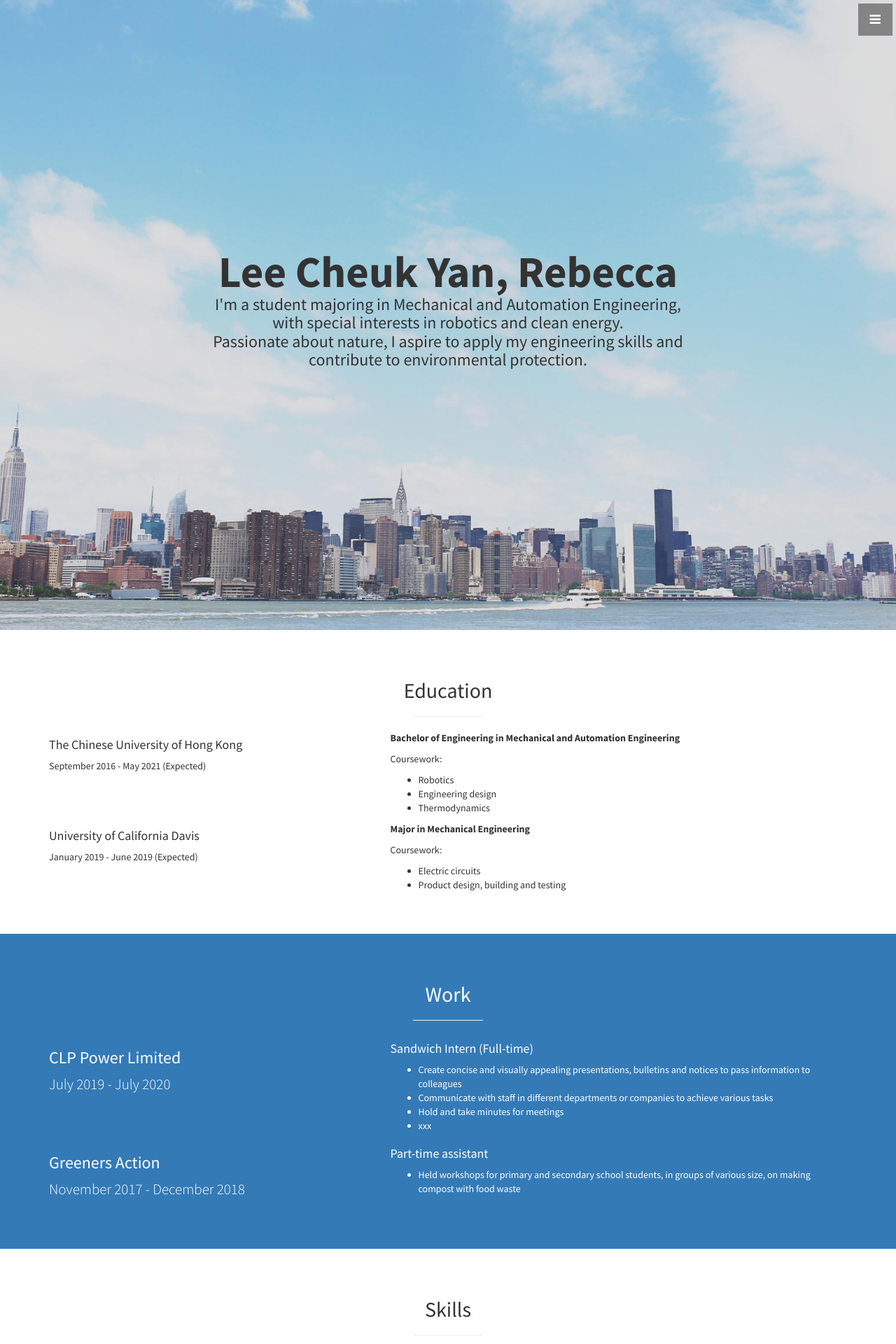
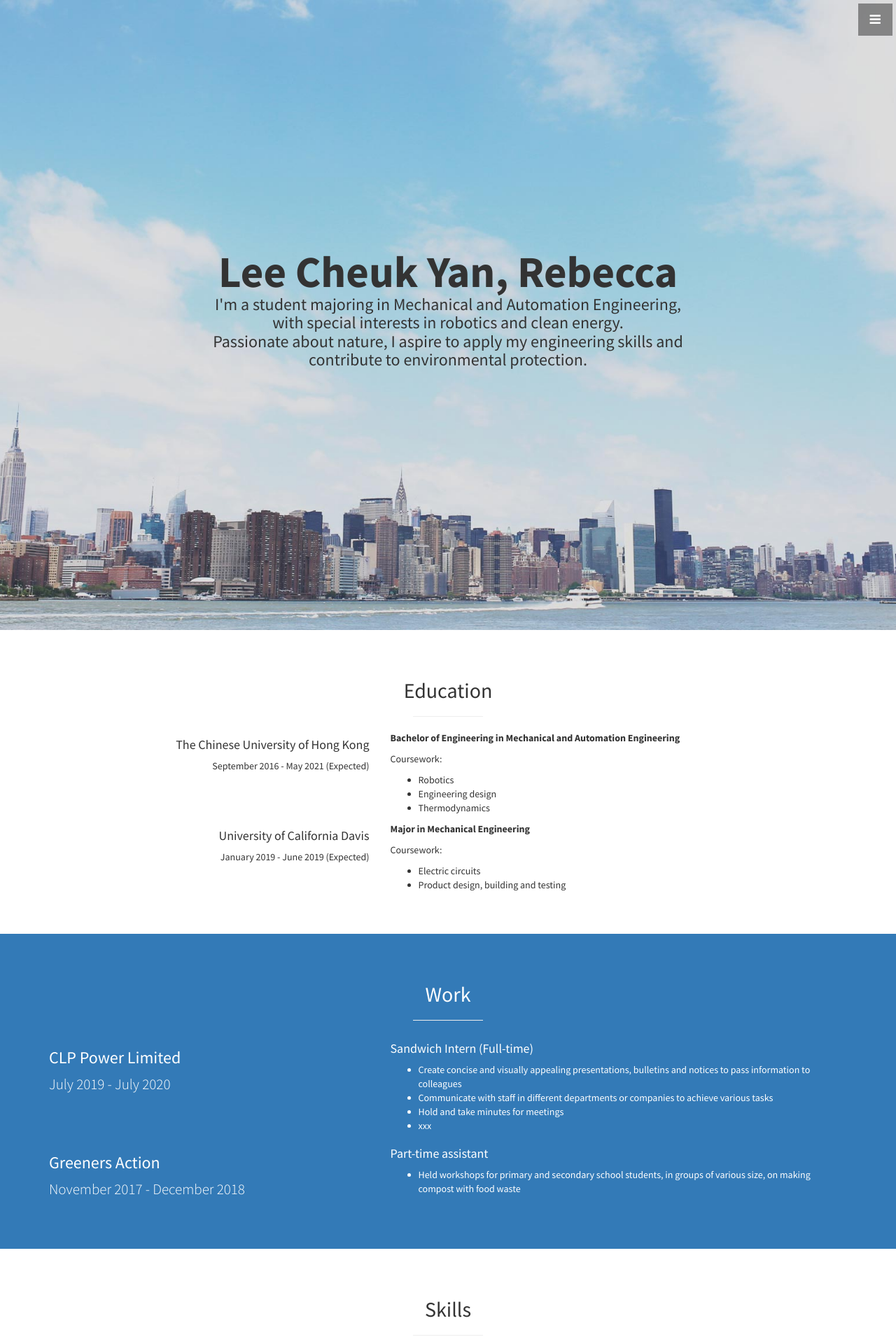
Before and after one commit to leelacceber/stylish-portfolio-jekyll-master, a Jekyll site: the page built from index.html, in a window 1280 px wide. Shown: the top 1920 px of the page at 70% size. Built offline with Jekyll 4.4.1, drawn with Linux system fonts in a browser that asks for light colours.

Commit message:
Update education.html

```diff
--- a/_includes/education.html
+++ b/_includes/education.html
@@ -8,7 +8,7 @@
     </div>
 
     <div class="row">
-      <div class="col-md-5 text-left">
+      <div class="col-md-5 text-right">
         <h4>The Chinese University of Hong Kong</h4>
         <p>September 2016 - May 2021 (Expected)</p>
       </div>
@@ -24,7 +24,7 @@
     </div>
 
     <div class="row">
-      <div class="col-md-5 text-left">
+      <div class="col-md-5 text-right">
         <h4>University of California Davis</h4>
         <p>January 2019 - June 2019 (Expected)</p>
       </div>
```
